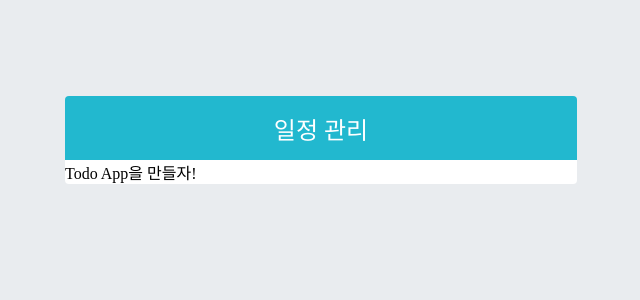
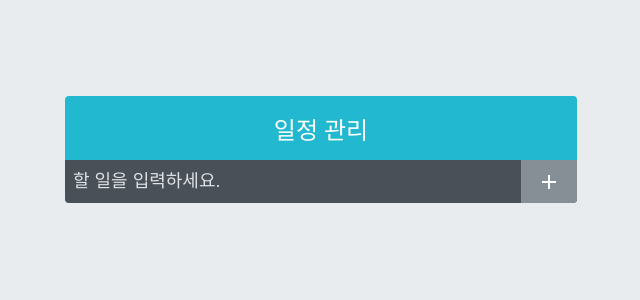
Before and after one commit to hyeonpearl/todo-app-react, a React (Create React App) app: page / in a window 1280 px wide. Shown: the top 300 px of the page, without its empty margins (319-959 px from the left). Built offline with nearby package versions, Linux system fonts and the light colour scheme; the HTML template or start-up script is replaced by a standard one.

Commit message:
Style: TodoInsert CSS 작업

```diff
--- a/src/App.js
+++ b/src/App.js
@@ -1,10 +1,13 @@
 import React from 'react';
+import TodoInsert from './components/TodoInsert';
 import TodoTemplate from './components/TodoTemplate';
 
 const App = () => {
   return (
     <>
-      <TodoTemplate>Todo App을 만들자!</TodoTemplate>
+      <TodoTemplate>
+        <TodoInsert />
+      </TodoTemplate>
     </>
   );
 };
--- a/src/components/TodoInsert.js
+++ b/src/components/TodoInsert.js
@@ -0,0 +1,16 @@
+import React from 'react';
+import { MdAdd } from 'react-icons/md';
+import './TodoInsert.scss';
+
+const TodoInsert = () => {
+  return (
+    <form className='TodoInsert'>
+      <input placeholder='할 일을 입력하세요.' />
+      <button type='submit'>
+        <MdAdd />
+      </button>
+    </form>
+  );
+};
+
+export default TodoInsert;
--- /dev/null
+++ b/src/components/TodoInsert.scss
@@ -0,0 +1,35 @@
+.TodoInsert {
+  display: flex;
+  background: #495057;
+
+  input {
+    background: none;
+    outline: none;
+    border: none;
+    padding: 0.5rem;
+    font-size: 1.125rem;
+    line-height: 1.5;
+    color: white;
+    &::placeholder {
+      color: #dee2e6;
+    }
+
+    flex: 1;
+  }
+  button {
+    background: none;
+    outline: none;
+    border: none;
+    background: #868e96;
+    color: white;
+    padding: 0 1rem;
+    font-size: 1.5rem;
+    display: flex;
+    align-items: center;
+    cursor: pointer;
+    transition: 0.1s background ease-in;
+    &:hover {
+      background: #adb5bd;
+    }
+  }
+}
```
